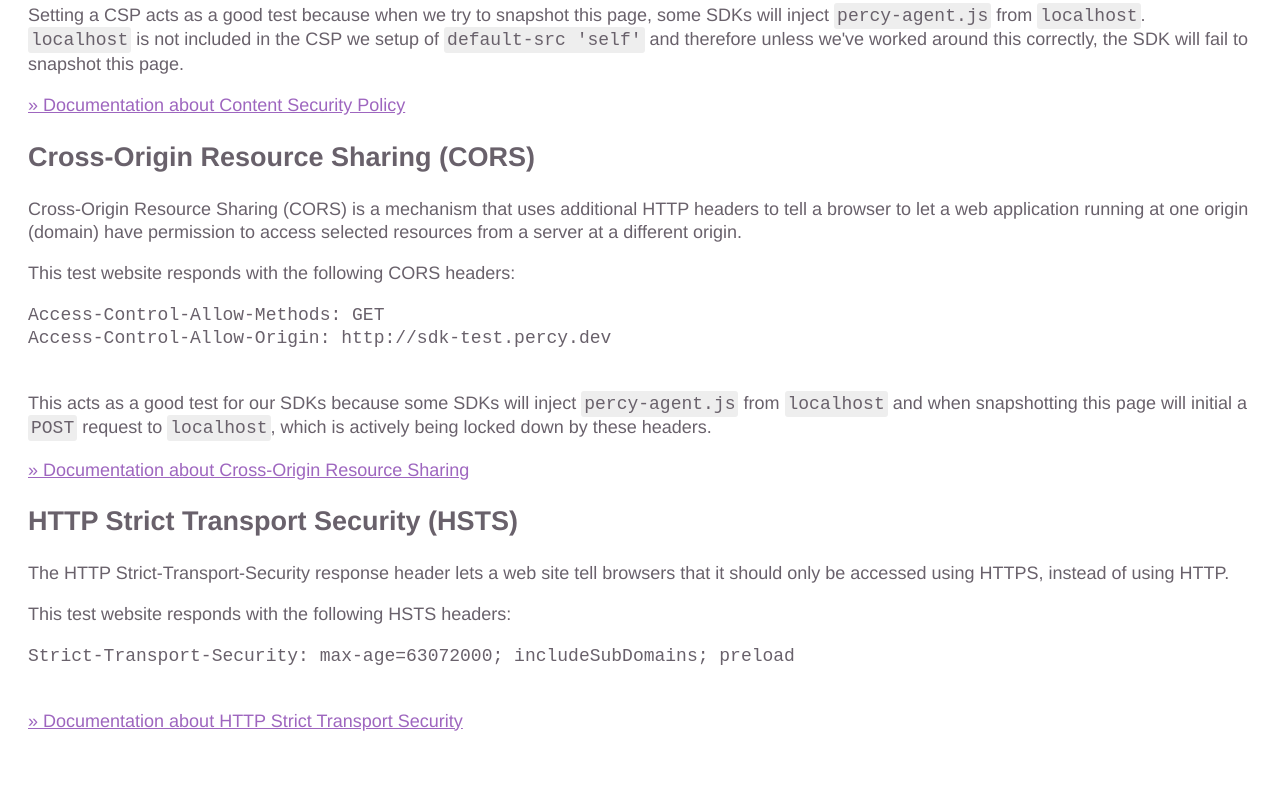
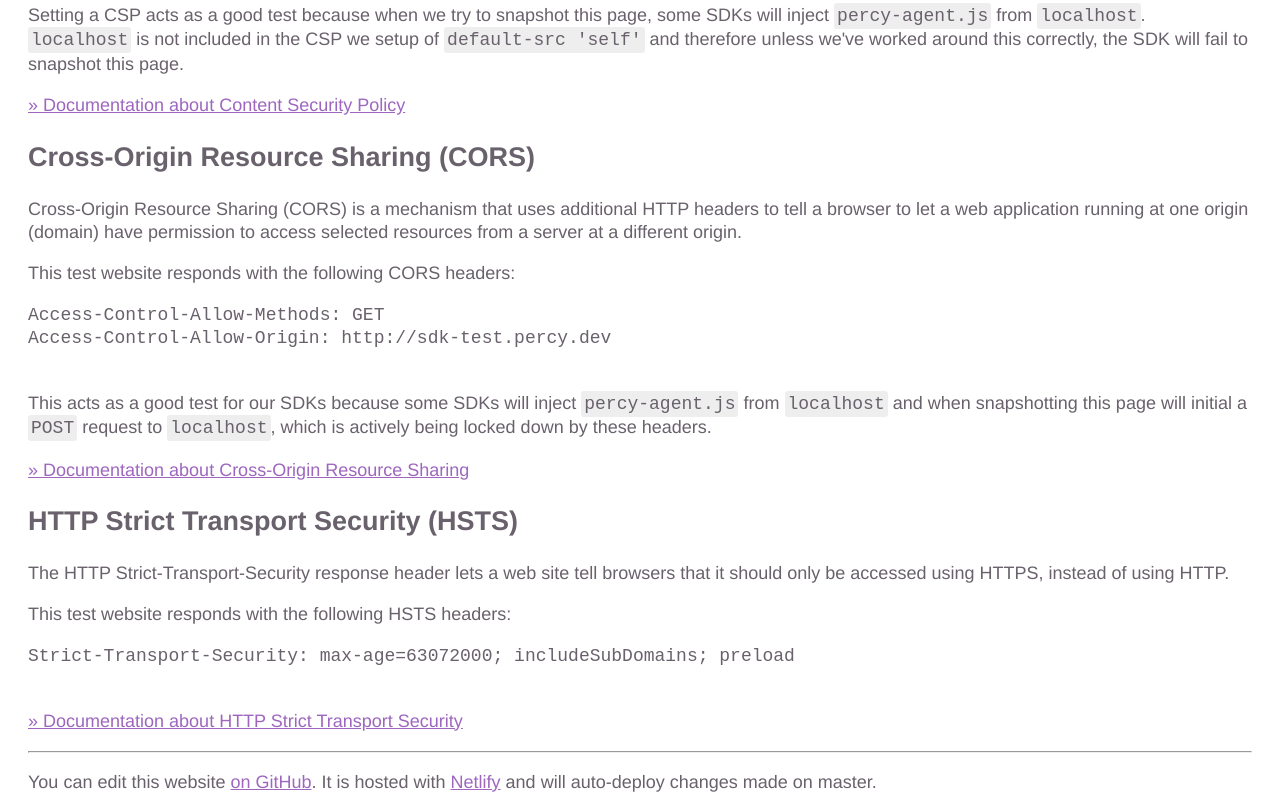
Before and after one commit to percy/sdk-test-website, a plain HTML site: page index.html in a window 1280 px wide. Shown: the part 450-1262 px from the top of the page. Before the commit the page ends 1201 px from the top, so only its background shows below. Drawn offline with Linux system fonts and the light colour scheme.

Commit message:
update to include hosting information

```diff
--- a/index.html
+++ b/index.html
@@ -117,5 +117,10 @@ Strict-Transport-Security: max-age=63072000; includeSubDomains; preload
         &raquo; Documentation about HTTP Strict Transport Security
       </a>
     </p>
+    <hr/>
+    <p>
+      You can edit this website <a href="https://github.com/percy/sdk-test-website">on GitHub</a>.
+      It is hosted with <a href="https://www.netlify.com">Netlify</a> and will auto-deploy changes made on master.
+    </p>
   </body>
 </html>
```
